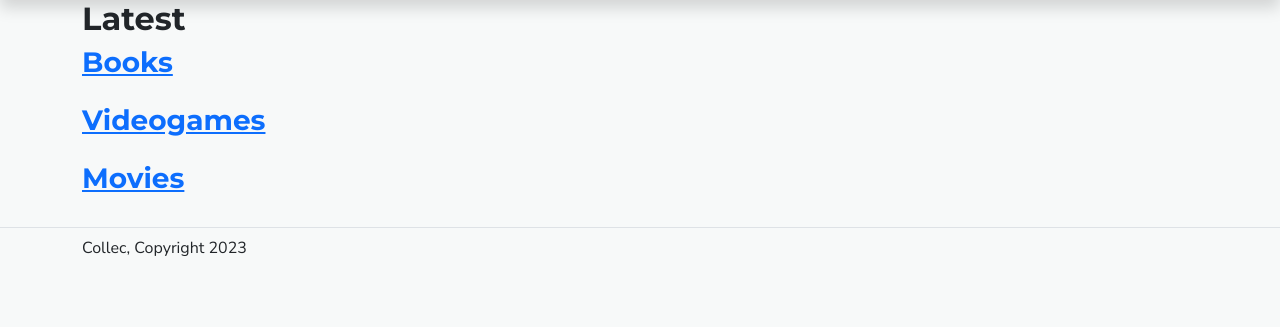
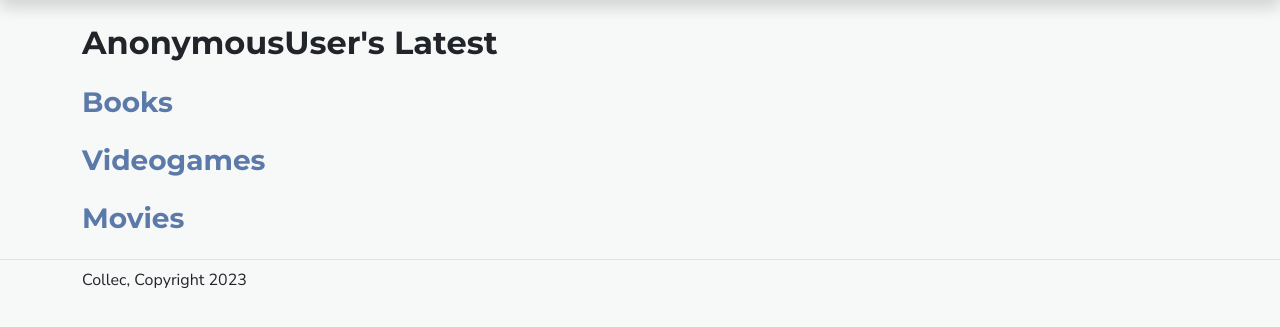
Before and after one commit to Tearnote/collec, a Django app: template collec/web/templates/web/dashboard.html in a window 1280 px wide. Shown: the part 104-431 px from the top of the page. Run offline with Django 4.2, Linux system fonts and the light colour scheme; the template is opened without the code that fills it, so the values that code supplies are empty; some libraries are stand-ins or nearby versions.

Commit message:
Style the user dashboard

```diff
--- a/collec/web/static/web/css/style.css
+++ b/collec/web/static/web/css/style.css
@@ -20,29 +20,29 @@ h1, h2, h3, h4, h5, h6 {
     border-color: var(--color-main);
 }
 
-header {
+body > header {
     color: var(--color-light);
     background: var(--color-main);
 }
 
-header > div {
+body > header > div {
     min-height: 4rem;
 }
 
-header a {
+body > header a {
     text-decoration: none;
 }
 
-header h1 {
+body > header h1 {
     color: var(--color-light);
 }
 
-header .btn {
+body > header .btn {
     border-color: var(--color-light);
     color: var(--color-light);
 }
 
-header .btn:hover {
+body > header .btn:hover {
     color: var(--color-main);
     background: var(--color-light);
 }
@@ -130,3 +130,45 @@ header .btn:hover {
 }
 
 /* endregion */
+
+/* section Dashboard */
+
+.dashboard a {
+    text-decoration: none;
+}
+
+.dashboard h3 {
+    margin: 0;
+    color: var(--color-main);
+}
+
+.dashboard .btn {
+    padding: 0.2rem 0.5rem;
+}
+
+.dashboard ul {
+    padding: 0;
+}
+
+.dashboard .card {
+    width: 15rem;
+    min-height: 10rem;
+    background: var(--color-dark);
+    color: var(--color-light);
+}
+
+.dashboard .card h4 {
+    color: var(--color-light);
+    font-size: larger;
+}
+
+.dashboard .card h5 {
+    color: var(--color-light-accent);
+    font-size: medium;
+}
+
+.dashboard .card p {
+    color: var(--color-light-accent);
+}
+
+/* endsection */
--- a/collec/web/templates/web/dashboard.html
+++ b/collec/web/templates/web/dashboard.html
@@ -2,69 +2,69 @@
 
 {% block content %}
 
-<main class="container">
-    <h2>Latest</h2>
-    <section>
-        <div class="row">
-            <a href="{% url 'book_list' url_user %}"><h3 class="col-auto">Books</h3></a>
+<main class="dashboard container mt-4 mb-4">
+    <h2>{{ user }}'s Latest</h2>
+    <section class="mt-4">
+        <header class="d-flex flex-row align-items-center">
+            <a class="d-inline-block me-2" href="{% url 'book_list' url_user %}"><h3>Books</h3></a>
             {% if own_user %}
-                <button class="col-auto btn btn-secondary me-4" type="button" data-href-template="{% url 'book_detail' url_user %}" onclick="showAddModal(event)">+</button>
+                <button class="btn btn-primary" type="button" data-href-template="{% url 'book_detail' url_user %}" onclick="showAddModal(event)">+</button>
             {% endif %}
-        </div>
-        <ul>
+        </header>
+        <ul class="d-flex flex-row flex-wrap">
             {% for book in books %}
-                <li class="card">
-                    <div class="card-body">
+                <li class="card shadow m-1">
+                    <div class="card-body d-flex flex-column">
                         {% if own_user %}
                             <a href="{% url 'book_detail_id' url_user book.id %}" onclick="showModal(event)"><h4 class="card-title">{{book.bookdetails.title}}</h4></a>
                         {% else %}
                             <h4 class="card-title">{{book.bookdetails.title}}</h4>
                         {% endif %}
-                        <h5 class="card-subtitle">{{book.bookdetails.author}}</h5>
+                        <h5 class="card-subtitle flex-grow-1">{{book.bookdetails.author}}</h5>
                         <p class="card-text">{{book.bookdetails.get_owned_display}}</p>
                     </div>
                 </li>
             {% endfor %}
         </ul>
     </section>
-    <section>
-        <div class="row">
-            <a href="{% url 'videogame_list' url_user %}"><h3 class="col-auto">Videogames</h3></a>
+    <section class="mt-4">
+        <header class="d-flex flex-row align-items-center">
+            <a class="d-inline-block me-2" href="{% url 'videogame_list' url_user %}"><h3>Videogames</h3></a>
             {% if own_user %}
-                <button class="col-auto btn btn-secondary me-4" type="button" data-href-template="{% url 'videogame_detail' url_user %}" onclick="showAddModal(event)">+</button>
+                <button class="btn btn-primary" type="button" data-href-template="{% url 'videogame_detail' url_user %}" onclick="showAddModal(event)">+</button>
             {% endif %}
-        </div>
-        <ul>
+        </header>
+        <ul class="d-flex flex-row flex-wrap">
             {% for videogame in videogames %}
-                <li class="card">
-                    <div class="card-body">
+                <li class="card shadow m-1">
+                    <div class="card-body d-flex flex-column">
                         {% if own_user %}
                             <a href="{% url 'videogame_detail_id' url_user videogame.id %}" onclick="showModal(event)"><h4 class="card-title">{{videogame.videogamedetails.title}}</h4></a>
                         {% else %}
                             <h4 class="card-title">{{videogame.videogamedetails.title}}</h4>
                         {% endif %}
-                        <h5 class="card-subtitle">{{videogame.videogamedetails.get_platform_display}}</h5>
+                        <h5 class="card-subtitle flex-grow-1">{{videogame.videogamedetails.get_platform_display}}</h5>
                         <p class="card-text">{{videogame.videogamedetails.get_owned_display}}</p>
                     </div>
                 </li>
             {% endfor %}
         </ul>
     </section>
-    <section>
-        <div class="row">
-            <a href="{% url 'movie_list' url_user %}"><h3 class="col-auto">Movies</h3></a>
+    <section class="mt-4">
+        <header class="d-flex flex-row align-items-center">
+            <a class="d-inline-block me-2" href="{% url 'movie_list' url_user %}"><h3>Movies</h3></a>
             {% if own_user %}
-                <button class="col-auto btn btn-secondary me-4" type="button" data-href-template="{% url 'movie_detail' url_user %}" onclick="showAddModal(event)">+</button>
+                <button class="btn btn-primary" type="button" data-href-template="{% url 'movie_detail' url_user %}" onclick="showAddModal(event)">+</button>
             {% endif %}
-        </div>
-        <ul>
+        </header>
+        <ul class="d-flex flex-row flex-wrap">
             {% for movie in movies %}
-                <li class="card">
-                    <div class="card-body">
+                <li class="card shadow m-1">
+                    <div class="card-body d-flex flex-column">
                         {% if own_user %}
-                            <a href="{% url 'movie_detail_id' url_user movie.id %}" onclick="showModal(event)"><h4 class="card-title">{{movie.moviedetails.title}}</h4></a>
+                            <a class="flex-grow-1" href="{% url 'movie_detail_id' url_user movie.id %}" onclick="showModal(event)"><h4 class="card-title">{{movie.moviedetails.title}}</h4></a>
                         {% else %}
-                            <h4 class="card-title">{{movie.moviedetails.title}}</h4>
+                            <h4 class="card-title flex-grow-1">{{movie.moviedetails.title}}</h4>
                         {% endif %}
                         <p class="card-text">{{movie.moviedetails.get_owned_display}}</p>
                     </div>
```
